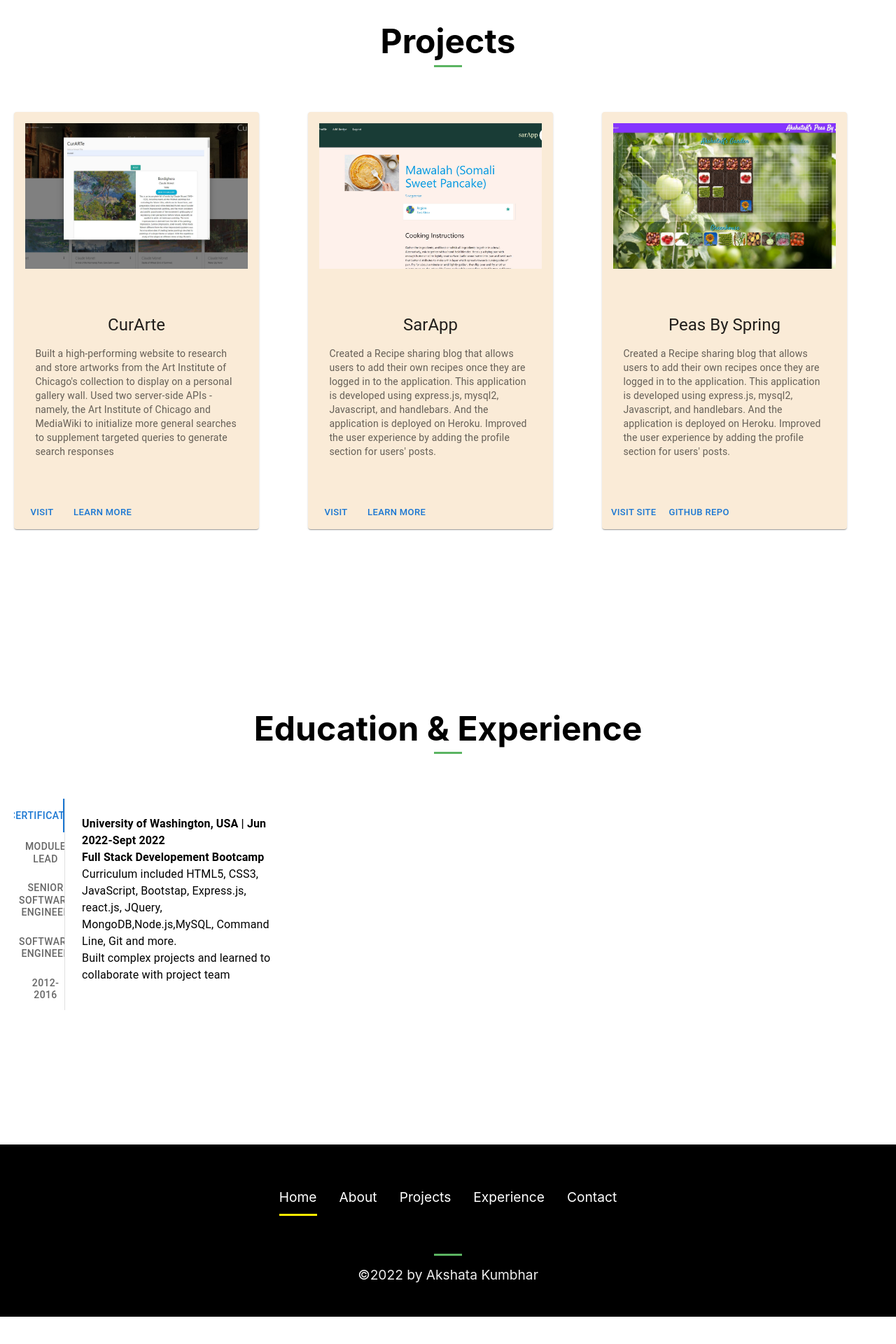
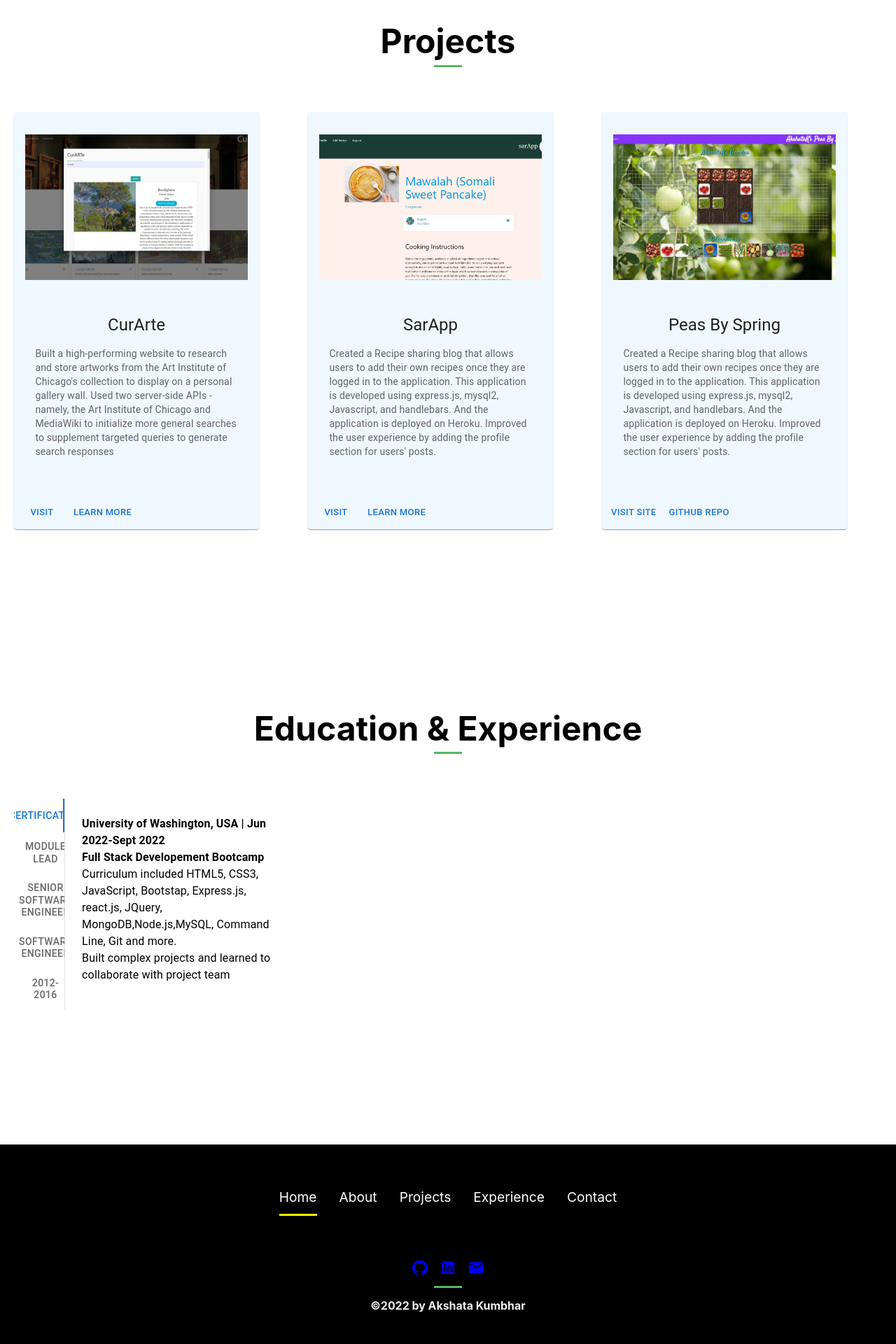
Before and after one commit to Akshu3011/React-Portfolio, a React (Create React App) app: page / in a window 1280 px wide. Shown: the part 1733-3653 px from the top of the page at 70% size. Before the commit the page ends 3614 px from the top, so only its background shows below. Built offline with nearby package versions, Linux system fonts and the light colour scheme.

Commit message:
updated the code for navbar and footer links

```diff
--- a/src/components/About.js
+++ b/src/components/About.js
@@ -2,7 +2,7 @@ import React from 'react'
 import Akshata from './images/Akshata.jpg'
 import './About.css'
 import Avatar from '@mui/material/Avatar';
-
+import {Link} from 'react-scroll';
 
 const About = () => {
     return (
@@ -17,7 +17,9 @@ const About = () => {
                     <span className='line'></span>
                     <p>Experienced software engineer with a passion for developing innovative programs that expedite the efficiency and effectiveness of organizational success. Well-versed in technology and writing code to create a system that is reliable and user-friendly. A skilled leader who has a proven ability to motivate, educate, and manage a team of professionals to build software programs and effectively track changes. Confident communicator, strategic thinker, and innovative creator to develop software that is customized to meet a company's organizational needs, highlight its core competencies, and further success. Recently I have completed the Full-Stack Developement Bootcamp from University pf Washington.</p>
                     <p>I am Akshata Kumbhar, residing in Seattle, WA</p>
+                    <Link to='projects' spy={true} smooth={true} offset={-50} duration={500}>
                     <button className='button'>Explore More</button>
+                    </Link>
                 </div>
             </div>
         </div>
--- a/src/components/Footer.js
+++ b/src/components/Footer.js
@@ -1,6 +1,16 @@
 import React from 'react'
 import './Footer.css'
 import {Link} from 'react-scroll'
+import GitHubIcon from '@mui/icons-material/GitHub';
+import LinkedInIcon from '@mui/icons-material/LinkedIn';
+import EmailIcon from '@mui/icons-material/Email';
+import Stack from '@mui/material/Stack';
+
+
+export const openInNewTab = (url) => {
+    const newWindow = window.open(url, '_blank', 'noopener,noreferrer');
+    if (newWindow) newWindow.opener = null;
+  };
 
 const Footer = () => {
     return (
@@ -25,8 +35,21 @@ const Footer = () => {
                     </li>
                 </ul>
                 <div className='bottom'>
+                <Stack  direction="row" spacing={2} justifyContent="center"
+  alignItems="center">
+                 <Link href="#" onClick = {() => openInNewTab("https://github.com/Akshu3011")}>
+                <h1><GitHubIcon/></h1>
+                </Link>
+                <Link href="#" onClick = {() => openInNewTab("https://www.linkedin.com/in/akshata-kumbhar/")}>
+                <h1><LinkedInIcon/></h1>
+                </Link>
+                <Link href="#" onClick = {() => openInNewTab("https://github.com/Akshu3011")}>
+                <h1><EmailIcon/></h1>
+                </Link>
+                </Stack>
                     <span className='line'></span>
-                    <p>&copy;2022 by Akshata Kumbhar</p>
+
+                    <h5>&copy;2022 by Akshata Kumbhar</h5>
                 </div>
             </div>
         </div>
--- a/src/components/Hero.js
+++ b/src/components/Hero.js
@@ -10,7 +10,7 @@ const Hero = () => {
                 <p>My name is</p>
                 <p>Akshata Kumbhar</p>
                 <p>I am a Full stack Developer</p>
-                <Link to='about' spy={true} smooth={true} offset={-100} duration={500}>
+                <Link to='about' spy={true} smooth={true} offset={0} duration={500}>
                 <button  className='button'>View Portfolio</button>
                 </Link>
             </div>
--- a/src/components/Navbar.js
+++ b/src/components/Navbar.js
@@ -29,13 +29,13 @@ const Navbar = () => {
                         <Link  to="hero" spy={true} smooth={true} offset={-100} duration={500} onClick={closeMenu}>Home</Link>
                     </li>
                     <li className='nav-item'>
-                    <Link  to="about" spy={true} smooth={true} offset={-100} duration={500} onClick={closeMenu}>About</Link>
+                    <Link  to="about" spy={true} smooth={true} offset={0} duration={500} onClick={closeMenu}>About</Link>
                     </li>
                     <li className='nav-item'>
-                    <Link  to="projects" spy={true} smooth={true} offset={-100} duration={500} onClick={closeMenu}>Projects</Link>
+                    <Link  to="projects" spy={true} smooth={true} offset={-50} duration={500} onClick={closeMenu}>Projects</Link>
                     </li>
                     <li className='nav-item'>
-                    <Link  to="experience" spy={true} smooth={true} offset={-150} duration={500} onClick={closeMenu}>Experience</Link>
+                    <Link  to="experience" spy={true} smooth={true} offset={-100} duration={500} onClick={closeMenu}>Experience</Link>
                     </li>
 
                     <li className='nav-item'>
--- a/src/components/Projects.css
+++ b/src/components/Projects.css
@@ -26,7 +26,7 @@ box-shadow: 5px 10px 15px 20px rgba(0,0,0,0.253)!important;
 
 .card-body{
     padding: 3rem 0 !important;
-    background-color: antiquewhite;
+    background-color: aliceblue;
 
 
 }
@@ -37,11 +37,13 @@ box-shadow: 5px 10px 15px 20px rgba(0,0,0,0.253)!important;
 }
 .card{
     overflow: hidden;
-    background-color: antiquewhite !important;
+    background-color: aliceblue !important;
+
+
 }
 .card-img{
-    padding: 1rem;
-}
+    padding: 2rem 1rem 0 1rem;
+   }
 
 @media screen and (max-width: 940px) {
     .projects .container {
```
Also changed, not shown: src/components/Projects.js (line endings or trailing spaces).
